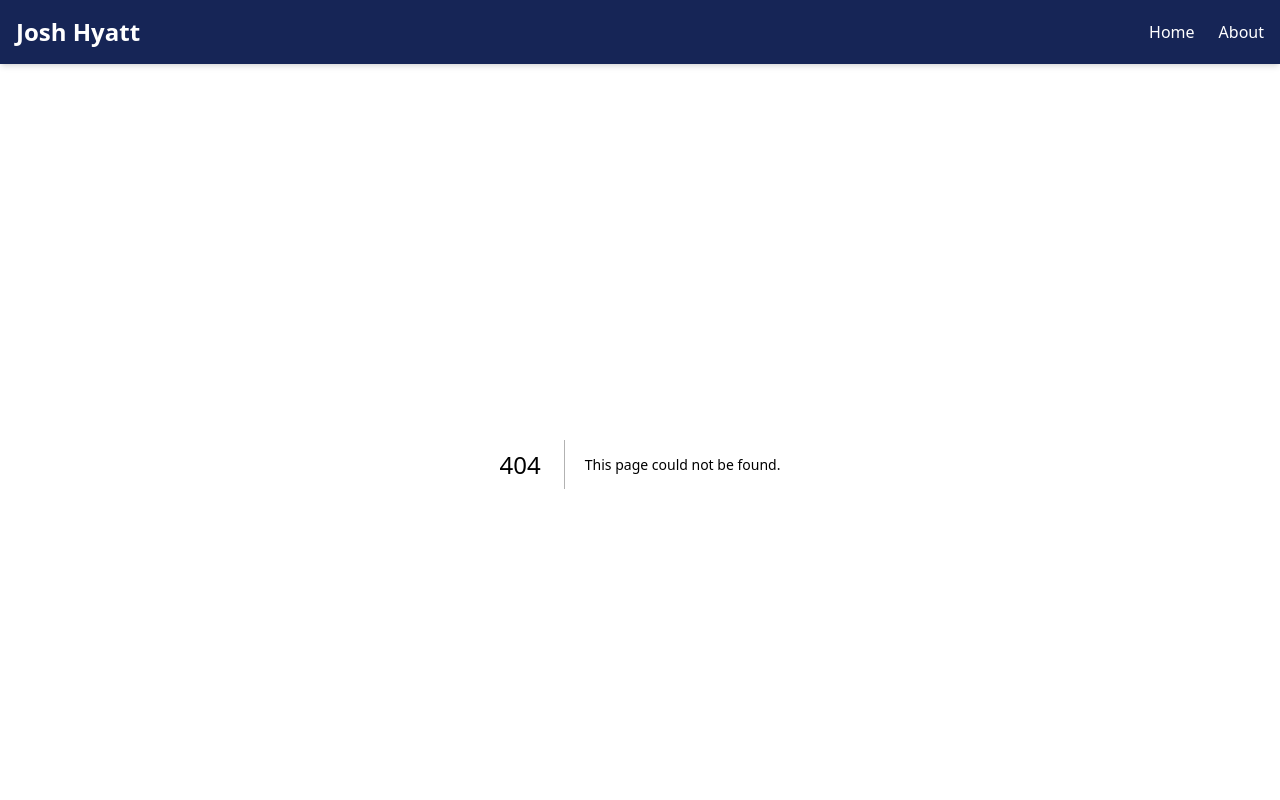
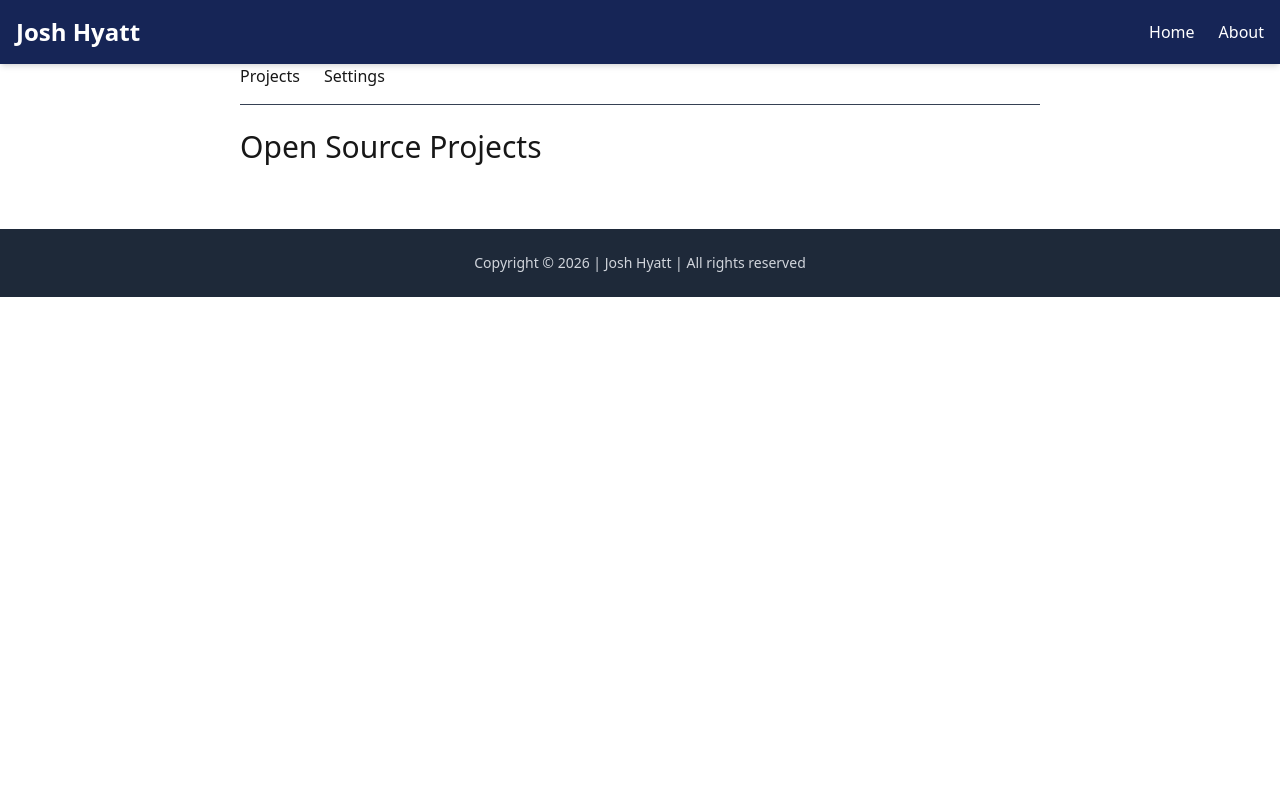
Before and after one commit to jnhyatt/wdd430-portfolio, a Next.js app: page /projects/opensource in a window 1280 px wide. Before the commit this address had no page. Shown: the top 800 px of the page. Built offline with nearby package versions, Linux system fonts and the light colour scheme.

Commit message:
Add projects routes

```diff
--- /dev/null
+++ b/app/projects/layout.tsx
@@ -0,0 +1,29 @@
+import Link from "next/link";
+
+export default function ProjectsLayout({ children }: LayoutProps<"/projects">) {
+  return (
+    <div className="container mx-auto w-200">
+      <nav className="mb-6 border-b border-gray-700 pb-4">
+        <ul className="flex gap-6">
+          <li>
+            <Link
+              href="/projects"
+              className="transition-colors hover:text-blue-400"
+            >
+              Projects
+            </Link>
+          </li>
+          <li>
+            <Link
+              href="/projects/settings"
+              className="transition-colors hover:text-blue-400"
+            >
+              Settings
+            </Link>
+          </li>
+        </ul>
+      </nav>
+      {children}
+    </div>
+  );
+}
--- /dev/null
+++ b/app/projects/opensource/page.tsx
@@ -0,0 +1,7 @@
+export default function OpenSourceProjects() {
+  return (
+    <main>
+      <h2 className="pb-4 text-3xl">Open Source Projects</h2>
+    </main>
+  );
+}
--- /dev/null
+++ b/app/projects/page.tsx
@@ -0,0 +1,7 @@
+export default function Projects() {
+  return (
+    <main>
+      <h2 className="pb-4 text-3xl">Projects Overview</h2>
+    </main>
+  );
+}
--- /dev/null
+++ b/app/projects/school/page.tsx
@@ -0,0 +1,7 @@
+export default function SchoolProjects() {
+  return (
+    <main>
+      <h2 className="pb-4 text-3xl">School Projects</h2>
+    </main>
+  );
+}
```
